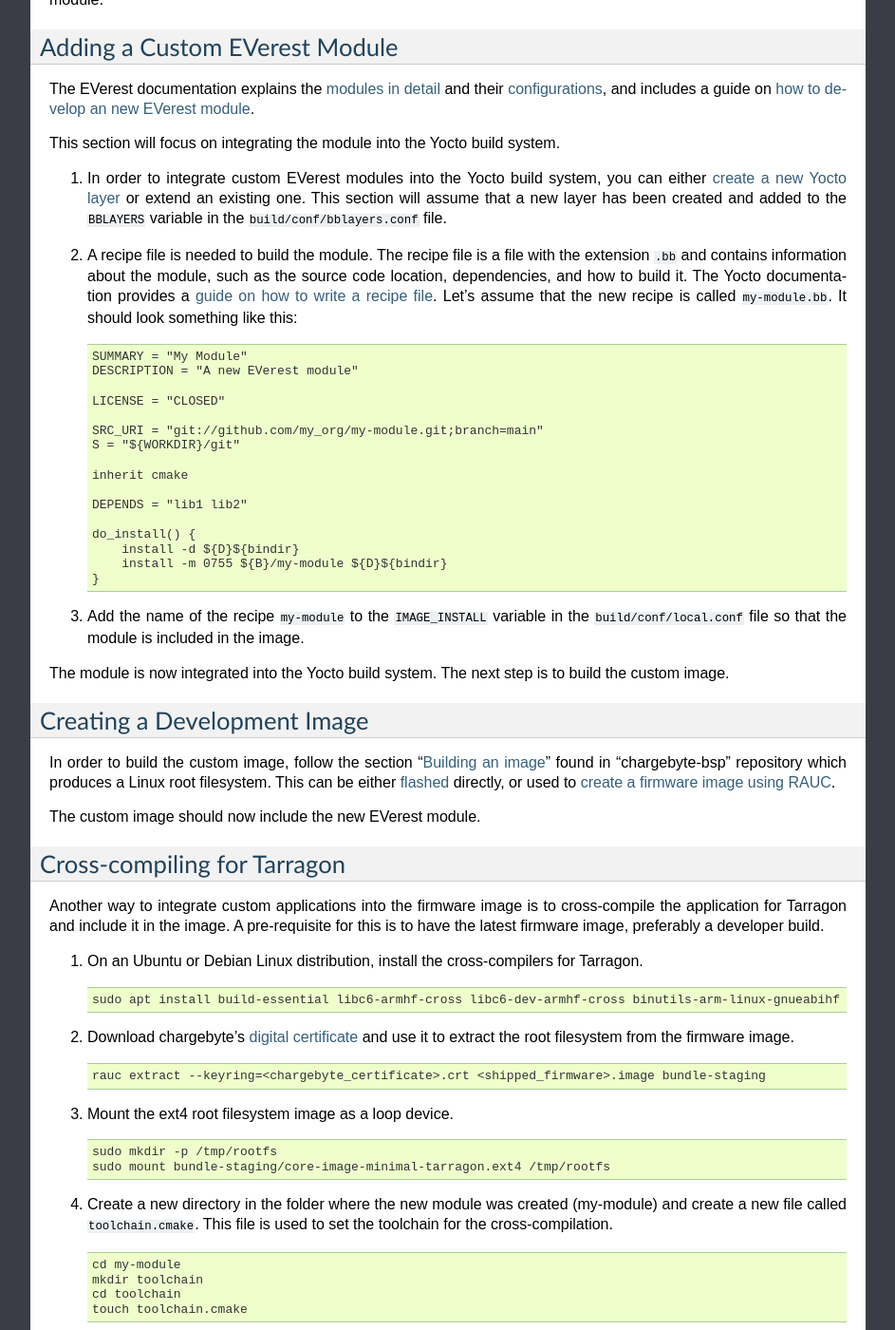
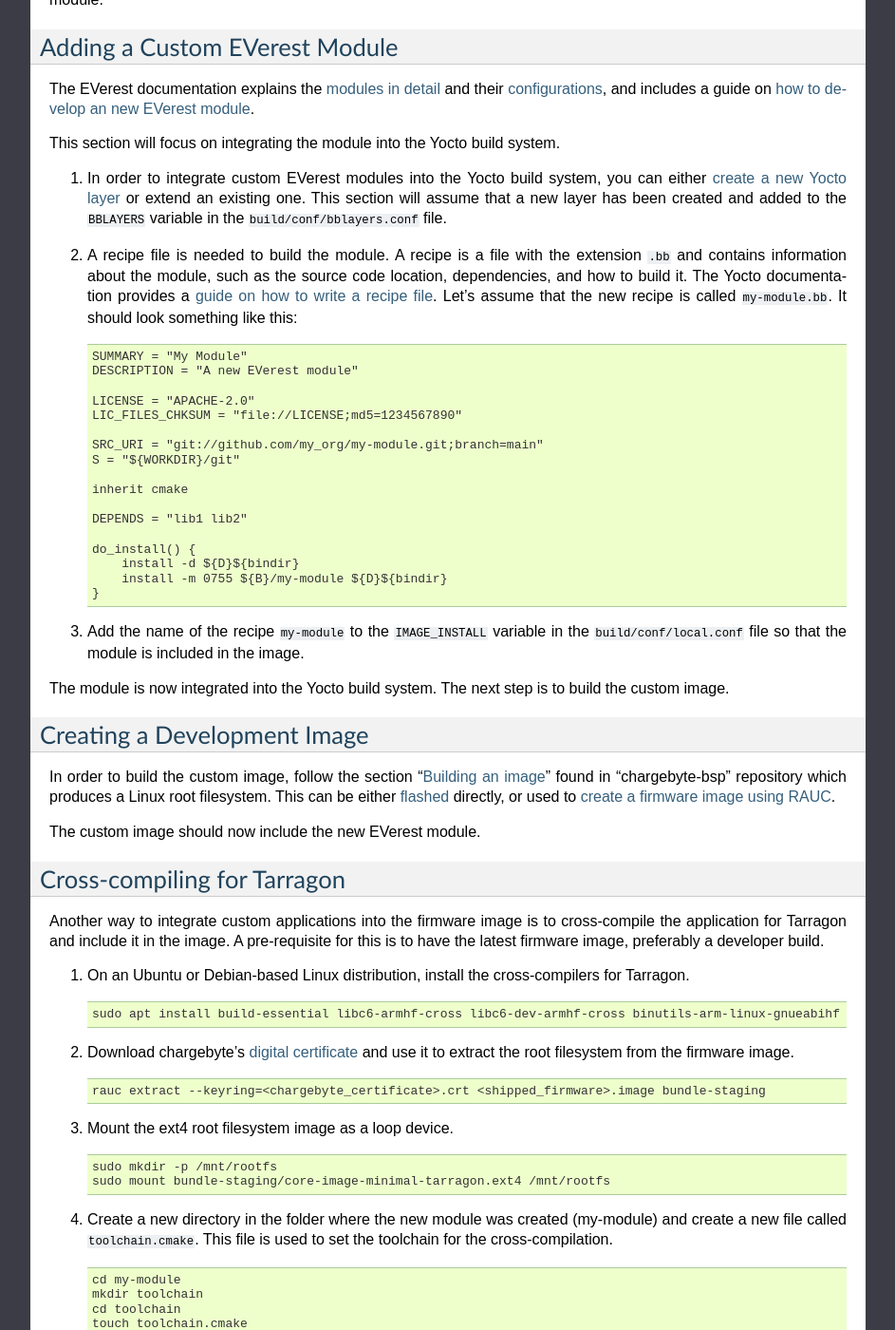
Before and after one commit to chargebyte/chargebyte-docs, a Sphinx documentation site: the page built from docs/source/development.rst, in a window 1280 px wide and 1400 px high, scrolled down 988 px. Shown: the whole window at 95% size, without its empty margins (198-1141 px from the left). Built offline with Sphinx 7.4.7, drawn with Linux system fonts in a browser that asks for light colours; some of the changed text lies outside the part shown.

Commit message:
Address review comments #2
Signed-off-by: Mohannad Oraby <mohannad.oraby@chargebyte.com>

```diff
--- a/docs/source/development.rst
+++ b/docs/source/development.rst
@@ -73,7 +73,7 @@
    `create a new Yocto layer <https://docs.yoctoproject.org/dev-manual/layers.html#creating-your-own-layer>`_
    or extend an existing one. This section will assume that a new layer has been created and added
    to the :code:`BBLAYERS` variable in the :code:`build/conf/bblayers.conf` file.
-#. A recipe file is needed to build the module. The recipe file is a file with the extension :code:`.bb` and
+#. A recipe file is needed to build the module. A recipe is a file with the extension :code:`.bb` and
    contains information about the module, such as the source code location, dependencies, and how to build it.
    The Yocto documentation provides a `guide on how to write a recipe file <https://docs.yoctoproject.org/dev-manual/new-recipe.html>`_.
    Let's assume that the new recipe is called :code:`my-module.bb`. It should look something like this:
@@ -83,7 +83,8 @@
       SUMMARY = "My Module"
       DESCRIPTION = "A new EVerest module"
 
-      LICENSE = "CLOSED"
+      LICENSE = "APACHE-2.0"
+      LIC_FILES_CHKSUM = "file://LICENSE;md5=1234567890"
 
       SRC_URI = "git://github.com/my_org/my-module.git;branch=main"
       S = "${WORKDIR}/git"
@@ -119,7 +120,7 @@
 for Tarragon and include it in the image. A pre-requisite for this is to have the latest firmware image,
 preferably a developer build.
 
-#. On an Ubuntu or Debian Linux distribution, install the cross-compilers for Tarragon.
+#. On an Ubuntu or Debian-based Linux distribution, install the cross-compilers for Tarragon.
 
    .. code-block:: console
 
@@ -136,8 +137,8 @@
 
    .. code-block:: console
 
-      sudo mkdir -p /tmp/rootfs
-      sudo mount bundle-staging/core-image-minimal-tarragon.ext4 /tmp/rootfs
+      sudo mkdir -p /mnt/rootfs
+      sudo mount bundle-staging/core-image-minimal-tarragon.ext4 /mnt/rootfs
 
 #. Create a new directory in the folder where the new module was created (my-module) and create a new
    file called :code:`toolchain.cmake`. This file is used to set the toolchain for the cross-compilation.
@@ -209,7 +210,7 @@
 
    .. code-block:: console
 
-      cmake -DCMAKE_TOOLCHAIN_FILE=../toolchain/toolchain.cmake -DCMAKE_SYSROOT=/tmp/rootfs ..
+      cmake -DCMAKE_TOOLCHAIN_FILE=../toolchain/toolchain.cmake -DCMAKE_SYSROOT=/mnt/rootfs ..
 
 #. When this ends successfully, start cross-compiling using :code:`make`:
 
@@ -233,13 +234,13 @@
 
    .. code-block:: console
 
-      cp dist/libexec/everest/modules/MyModule /tmp/rootfs/usr/libexec/everest/modules/
+      cp dist/libexec/everest/modules/MyModule /mnt/rootfs/usr/libexec/everest/modules/
 
 #. umount the loop device.
 
    .. code-block:: console
 
-      sudo umount /tmp/rootfs
+      sudo umount /mnt/rootfs
 
 #. Make sure that the customized filesystem is in a clean state.
 
```
